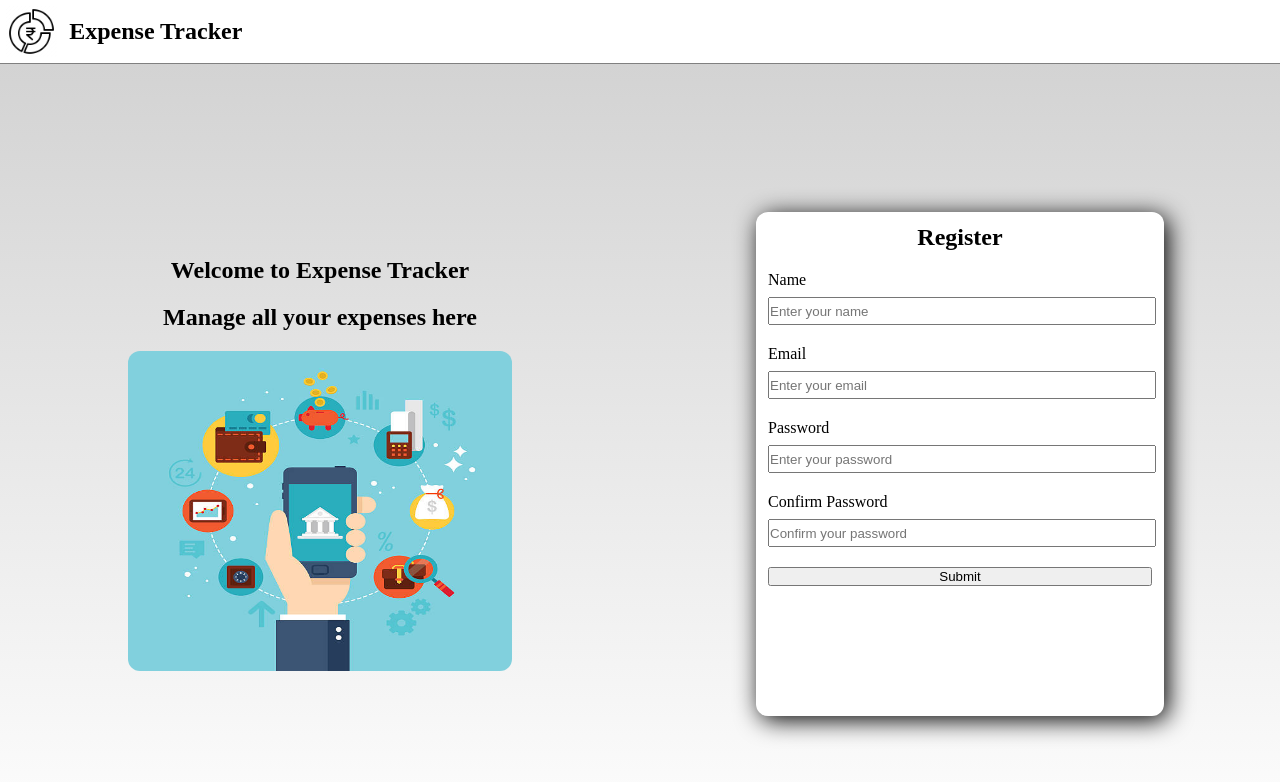
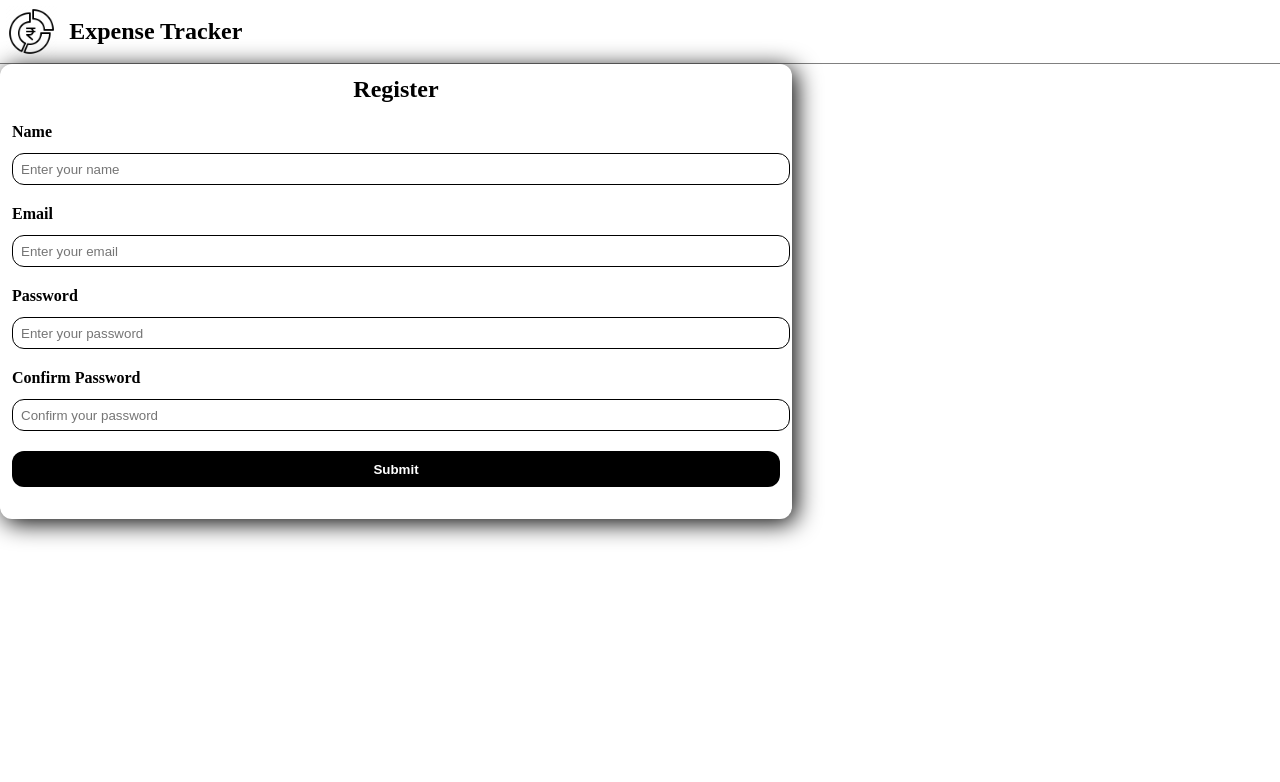
Before and after one commit to mittalabhyu/Fullstack_MERN, a React (Create React App) app in the folder expense_tracker/: page /register in a window 1280 px wide. Shown: the top 782 px of the page. Built offline with nearby package versions, Linux system fonts and the light colour scheme.

Commit message:
Router implement

```diff
--- a/expense_tracker/package.json
+++ b/expense_tracker/package.json
@@ -6,6 +6,7 @@
     "cra-template": "1.2.0",
     "react": "^19.0.0",
     "react-dom": "^19.0.0",
+    "react-router-dom": "^7.1.4",
     "react-scripts": "5.0.1",
     "web-vitals": "^4.2.4"
   },
--- a/expense_tracker/src/App.js
+++ b/expense_tracker/src/App.js
@@ -1,11 +1,15 @@
+import { Routes, Route } from 'react-router-dom';
 import './asset/css/App.css';
-import Header from './components/Header';
 import Homepage from './components/Homepage';
+import Register from './components/Register';
 function App() {
   return (
     <div>
-      <Header/>
-      <Homepage/>
+    <Routes>
+      <Route path = "/" element={<Homepage/>} />
+      <Route path = "/register" element={<Register/>} />
+
+    </Routes>
     </div>
   );
 }
--- a/expense_tracker/src/asset/css/App.css
+++ b/expense_tracker/src/asset/css/App.css
@@ -60,7 +60,7 @@ border-bottom: 1px solid gray;
 .formcard{
   background-color: #fff;
   width: 60%;
-  height: 60%;
+  height: 50%;
   border-radius: 12px;
   box-shadow: 4px 4px 24px 0px black;
   padding: 12px;
@@ -76,10 +76,28 @@ border-bottom: 1px solid gray;
 .formcard input{
   margin-top: 8px;
   width: 100%;
-  height: 24px;
+  height: 30px;
+  border-radius: 12px;
+  border: 1px solid black;
+  padding-left: 8px;
 
 }
 
+
 .formcard label{
+  margin-bottom: 4px;
+  font-size: 16px;
+  font-weight: 900;
+}
 
+.formcard button{
+  height: 36px;
+  border-radius: 12px;
+  border: none;
+  background-color: black;
+  color: #fff;
+  font-weight: bold;
 }
+.formcard button:hover{
+  background-color: gray;
+}
--- a/expense_tracker/src/components/Homepage.js
+++ b/expense_tracker/src/components/Homepage.js
@@ -1,5 +1,6 @@
 import React from 'react'
 import img1 from '../asset/img/dashboard.png'
+import { Link } from 'react-router-dom'
 function Homepage() {
     return (
         <div className='container'>
@@ -12,20 +13,9 @@ function Homepage() {
             <div className='rightcontainer'>
                <div className='formcard'>
                <div>
-                    <h2 style={{alignSelf:'center'}}>Register</h2>
+                    <h2 style={{ alignSelf: 'center' }}>Login</h2>
                 </div>
 
-                    <div>
-                        <label>
-                            Name
-                        </label>
-                        <input
-                            required
-                            type="text"
-                            placeholder='Enter your name'
-
-                        />
-                    </div>
                 <div>
                     <label>
                         Email
@@ -44,24 +34,17 @@ function Homepage() {
                     <input
                         required
                         type="password"
-                            placeholder='Enter your password'
+                        placeholder='Enter your Password'
 
                     />
                 </div>
                 <div>
-                        <label>
-                            Confirm Password
-                        </label>
-                        <input
-                            required
-                            type="password"
-                            placeholder='Confirm your password'
-
-                        />
+                    <button>Login</button>
                 </div>
                 <div>
-                        <button>Submit</button>
+                    <span style={{alignSelf:'center'}}>Not a user ?<Link to="/register">Register</Link> </span>
                 </div>
+
                </div>
 
             </div>
--- /dev/null
+++ b/expense_tracker/src/components/Register.js
@@ -0,0 +1,62 @@
+import React from 'react'
+function Register() {
+    return (
+        <div>
+            <div className='formcard'>
+                <div>
+                    <h2 style={{ alignSelf: 'center' }}>Register</h2>
+                </div>
+
+                <div>
+                    <label>
+                        Name
+                    </label>
+                    <input
+                        required
+                        type="text"
+                        placeholder='Enter your name'
+
+                    />
+                </div>
+                <div>
+                    <label>
+                        Email
+                    </label>
+                    <input
+                        required
+                        type="email"
+                        placeholder='Enter your email'
+
+                    />
+                </div>
+                <div>
+                    <label>
+                        Password
+                    </label>
+                    <input
+                        required
+                        type="password"
+                        placeholder='Enter your password'
+
+                    />
+                </div>
+                <div>
+                    <label>
+                        Confirm Password
+                    </label>
+                    <input
+                        required
+                        type="password"
+                        placeholder='Confirm your password'
+
+                    />
+                </div>
+                <div>
+                    <button>Submit</button>
+                </div>
+            </div>
+        </div>
+    )
+}
+
+export default Register
--- a/expense_tracker/src/index.js
+++ b/expense_tracker/src/index.js
@@ -1,12 +1,17 @@
 import React from 'react';
 import ReactDOM from 'react-dom/client';
 import App from './App';
+import Header from './components/Header';
+import { BrowserRouter } from 'react-router-dom';
 
 
 const root = ReactDOM.createRoot(document.getElementById('root'));
 root.render(
   <React.StrictMode>
-    <App />
+    <BrowserRouter>
+      <Header />
+      <App />
+    </BrowserRouter>
   </React.StrictMode>
 );
 
```
Also changed, not shown: 1 other file (tests, documents, lock files or other folders). Lines whose indentation alone changed are shown as unchanged.
